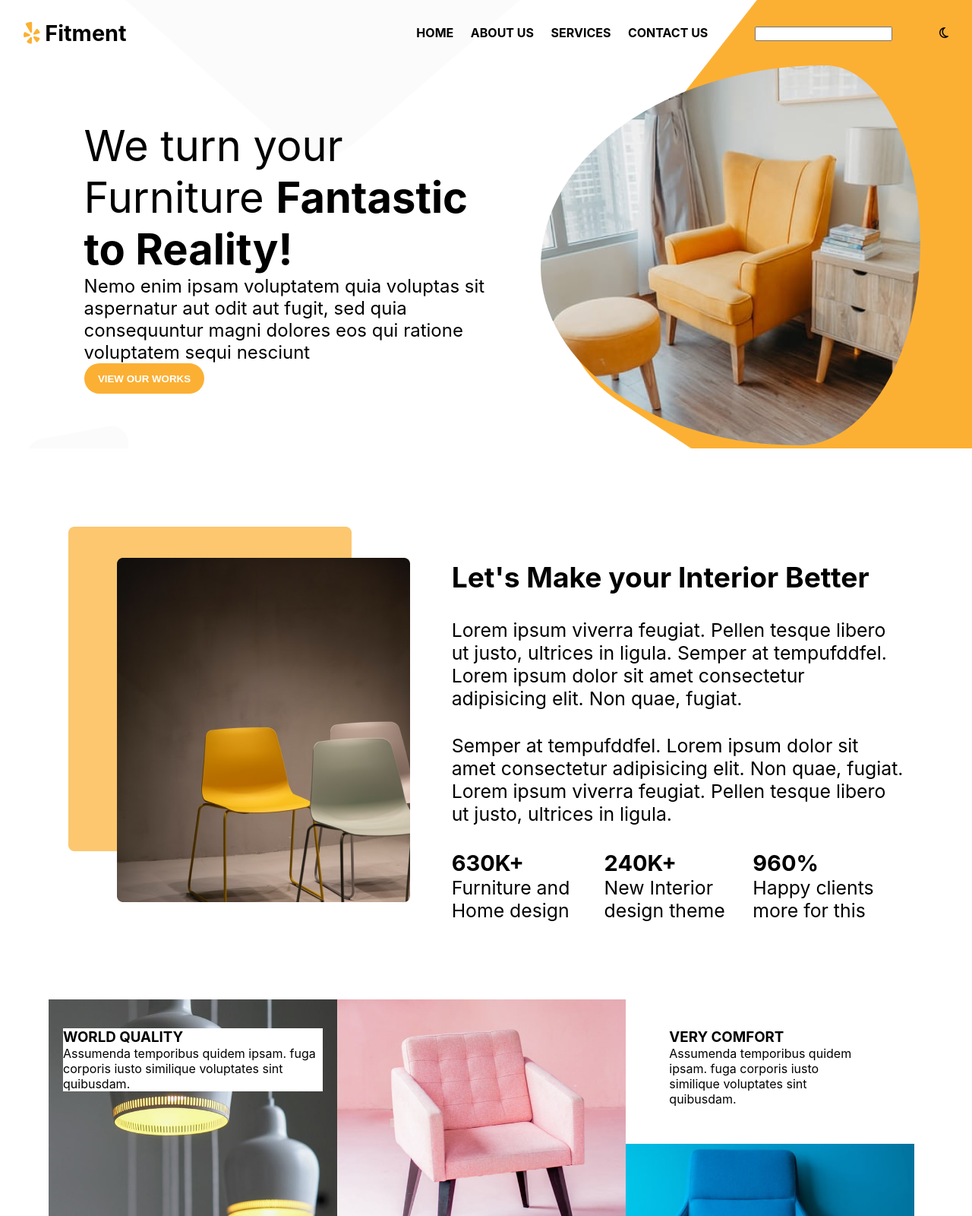
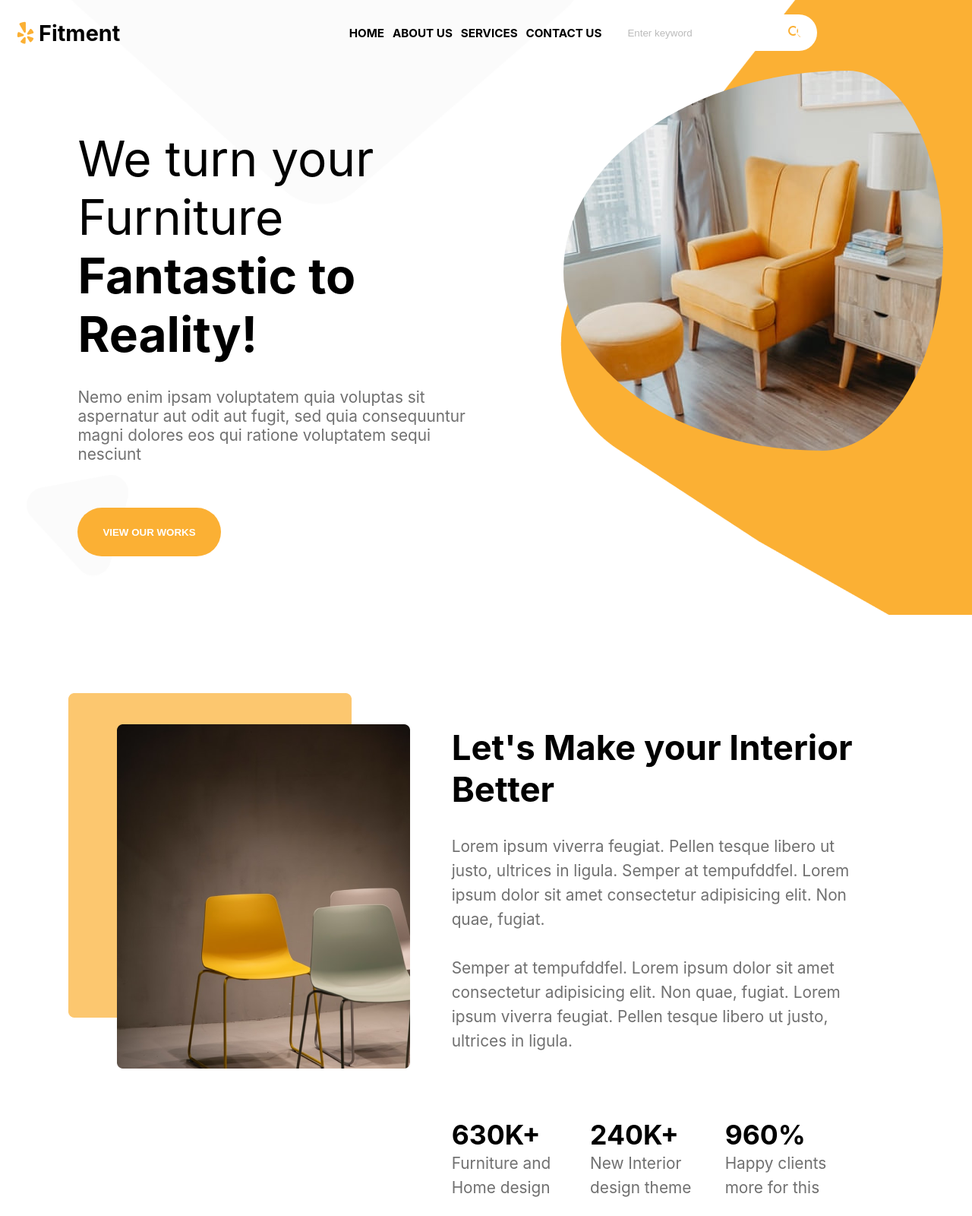
Before and after one commit to pauloag/fitment, a plain HTML site: page index.html in a window 1280 px wide. Shown: the top 1600 px of the page at 76% size. Drawn offline with nearby package versions, Linux system fonts and the light colour scheme.

Commit message:
continuando a adequação do css

```diff
--- a/assets/css/style.css
+++ b/assets/css/style.css
@@ -7,25 +7,33 @@
 /*CRIANDO VARIAVEIS DO PROJETO*/
 :root{
     --main-color:#fbb034;
+    --font-color:#707070;
     --font-family-sans-serif: -apple-system, BlinkMacSystemFont, "Segoe UI", Roboto, "Helvetica Neue", Arial, "Noto Sans", sans-serif, "Apple Color Emoji", "Segoe UI Emoji", "Segoe UI Symbol", "Noto Color Emoji";
     --font-family-monospace: SFMono-Regular, Menlo, Monaco, Consolas, "Liberation Mono", "Courier New", monospace;
 }
 
 body{
     font-family: var(--font-family-sans-serif);
+    background: var(--bg-color);
+
 }
 
-/* @@@ HEADER AND MAIN @@@ */
+/* HIDDING TOOLBAR */
+
+body::-webkit-scrollbar {
+    display: none;
+  }
 
 .home {
-    background: url(../images/banner.png) no-repeat center;
+    background:url(../images/banner.png) no-repeat bottom;
+    min-height: 100vh;
 }
 
 /* @@@ HEADER @@@ */
 
 header{
     display: flex;
-    padding-top: 2%;
+    padding-top: 1.5%;
     justify-content: space-around;
     align-items: center;
     margin-bottom: 2%;
@@ -37,42 +45,70 @@ header{
 
 .logo{
     font-size: 180%;
+    margin-left: -3%;
+}
+
+.logo .fa-yelp{
+    color: var(--main-color);
 }
 
 nav{
-    width: 30%;
-    margin-left: 25%;
+    width: 40%;
 }
 
 header nav ul {
     display: flex;
     justify-content: space-between;
+    margin-left: 35%;
 }
 
 header nav li {
     list-style: none;
+    font-size: 95%;
 }
 
-.fa-yelp{
+.main_search_box{
+    margin-left: -8%;
+}
+
+.main_search_box input{
+    border: none;
+    color:rgb(187, 187, 187);
+    background-color: white;
+    border-radius: 10vh;
+    width: 33vh;
+    height: 6vh;
+    padding-left: 5%;
+}
+
+.fa-magnifying-glass{
+    margin-left: -15%;
     color: var(--main-color);
 }
 
+.change_theme_button .material-symbols-outlined{
+    color: white;
+    font-size: 4vh;
+    margin-left: -22vh;
+}
+
 /* @@@ MAIN @@@ */
+
 main{
     display: flex;
-    margin: auto 3%;
 }
 
 .main_box{
     display:flex;
     flex-direction: column;
     width: 50%;
-    padding: 6%;
+    padding: 6% 8%;
     justify-content: space-between;
+    gap: 4vh;
 }
 
 .main_h1{
-    font-size: 7vh;
+    font-size: 8vh;
     font-weight: 400;
 }
 
@@ -81,17 +117,22 @@ main{
 }
 
 .main_p{
-    font-size: 3vh;
+    font-size: 2.6vh;
+    color: var(--font-color);
 }
 
 .standard_button{
     background-color: var(--main-color);
     border-color: transparent;
-    width: 30%;
-    height: 15%;
+    height: 8vh;
     border-radius: 5vh;
     color: white;
     font-weight: 600;
+}
+
+#main_button{
+    width: 35%;
+    margin-top: 5%;
 }
 
 .main_img{
@@ -108,7 +149,13 @@ main{
     margin: 8% 7%;
     display: flex;
     justify-content: space-between;
-    font-size: 3.1vh;
+    font-size: 3.8vh;
+}
+
+.section_1 p{
+    color:var(--font-color);
+    font-size: 2.6vh;
+    line-height: 4vh;
 }
 
 .section_1_box h2, .section_1_box_cards h3{
@@ -117,15 +164,16 @@ main{
 
 .section_1_box{
     width: 60%;
-    margin: 4% auto auto 5%;
+    margin: 4% 5%;
     display: flex;
     flex-direction: column;
-    row-gap: 4vh;
+    gap: 4vh;
 }
 
 .section_1_box_cards{
     display: flex;
     justify-content: space-between;
+    padding-top: 10%;
 }
 
 /* @@@ SECTION 2 @@@*/
@@ -145,7 +193,19 @@ main{
 
 .section_2_1_3_box{
     background-color: white;
-    margin: 10% 5%;
+    margin: 50% 5%;
+    padding: 6%;
+    text-align: center;
+    display: flex;
+    flex-direction: column;
+    gap:2vh;
+    font-size: 3vh;
+    border-radius: 1vh;
+}
+
+.section_2_1_3_box p, .section_2_2_3_box p, .section_2_3_3_box p{
+    color: var(--font-color);
+    font-size: 2.8vh;
 }
 
 .section_2_2_3{
@@ -156,7 +216,12 @@ main{
 
 .section_2_2_3_box{
     background-color: white;
-    margin: 90% 20%;
+    margin: 85% 20%;
+    text-align: center;
+    display: flex;
+    flex-direction: column;
+    gap: 2vh;
+    font-size: 3vh;
 }
 
 .section_2_3_3{
@@ -166,7 +231,12 @@ main{
 }
 
 .section_2_3_3_box{
-    margin: -40% 15% auto 15%;
+    display: flex;
+    flex-direction: column;
+    margin: -43% 15% auto 15%;
+    text-align: center;
+    gap: 2vh;
+    font-size: 3vh;
 }
 
 .section_2_3_3{
@@ -177,39 +247,78 @@ main{
 
 .section_3_box{
     display: flex;
-    margin: 10% 6%;
+    margin: 8% 6%;
+    text-align: justify;
+}
+
+.section_3_text h3{
+    font-size: 4vh;
+    font-weight: 600;
 }
 
 .section_3_text{
     display: flex;
     flex-direction: column;
-    gap: 3vh;
-    padding: 15vh 5vh;
+    gap: 2vh;
+    width: 30%;
+    padding: 5% 5% 5% 2%;
+    font-size: 2.5vh;
+}
+
+.section_3_text p{
+    color:var(--font-color);
 }
 
 .section_3_text .standard_button{
     width: 60%;
-    height: 7vh;
+    height: 8vh;
+    margin-top: 4vh;
+    font-size: 2.6vh;
 }
+
+.section_3_img{
+    width: 60%;
+    height: 80%;
+    border-radius: 1vh;
+}
+
 
 /* @@@ SECTION 4 @@@ */
 
+.section_4_img{
+    width: 60%;
+    height: 80%;
+    border-radius: 1vh;
+}
 
 .section_4_box{
     display: flex;
-    margin: 10% 6%;
+    margin: -2% 6%;
 }
 
 .section_4_text{
     display: flex;
     flex-direction: column;
-    gap: 3vh;
-    padding: 10vh 0 0 13vh;
+    gap: 2vh;
+    width: 30%;
+    padding: 5% 5% 5% 5%;
+    font-size: 2.5vh;
+}
+
+.section_4_text h3{
+    font-size: 4vh;
+    font-weight: 600;
+}
+
+.section_4_text p{
+    color:var(--font-color);
 }
 
 .section_4_text .standard_button{
     width: 60%;
-    height: 7vh;
+    height: 8vh;
+    margin-top: 4vh;
+    font-size: 2.6vh;
 }
 
 /* @@@ SECTION 5 @@@ */
@@ -273,7 +382,7 @@ main{
 .section_8_box{
     display: flex;
     background-color: var(--main-color);
-    margin: 10vh 25vh;
+    margin: 5% 15%;
     padding: 10vh 15vh;
     justify-content: space-between;
 }
--- a/index.html
+++ b/index.html
@@ -4,7 +4,7 @@
     <meta charset="UTF-8">
     <meta name="viewport" content="width=device-width, initial-scale=1.0">
     <link rel="stylesheet" href="assets/css/style.css">
-
+    <link rel="stylesheet" href="https://fonts.googleapis.com/css2?family=Material+Symbols+Outlined:opsz,wght,FILL,GRAD@48,400,0,0" />
     <title>Fitment</title>
 </head>
 <body>
@@ -22,18 +22,19 @@
                     <li>CONTACT US</li>
                 </ul>
             </nav>
-            <div class="search">
-                <input type="search" name="" id="">
+            <div class="main_search_box">
+                <input type="search" name="" id="" value="Enter keyword">
+                <i class="fa-solid fa-magnifying-glass"></i>
             </div>
             <div class="change_theme_button">
-                <i class="fa-regular fa-moon"></i>
+                <div class="material-symbols-outlined">dark_mode</div>
             </div>
         </header>
         <main>
             <div class="main_box">
                 <h1 class="main_h1">We turn your Furniture <b>Fantastic to Reality!</b></h1>
                 <p class="main_p">Nemo enim ipsam voluptatem quia voluptas sit aspernatur aut odit aut fugit, sed quia consequuntur magni dolores eos qui ratione voluptatem sequi nesciunt</p>
-                <button class="standard_button">VIEW OUR WORKS</button>
+                <button class="standard_button" id="main_button">VIEW OUR WORKS</button>
             </div>
             <div class="main_img">
                 <img src="./assets/images/banner2.jpg" alt="furniture picture">
```
